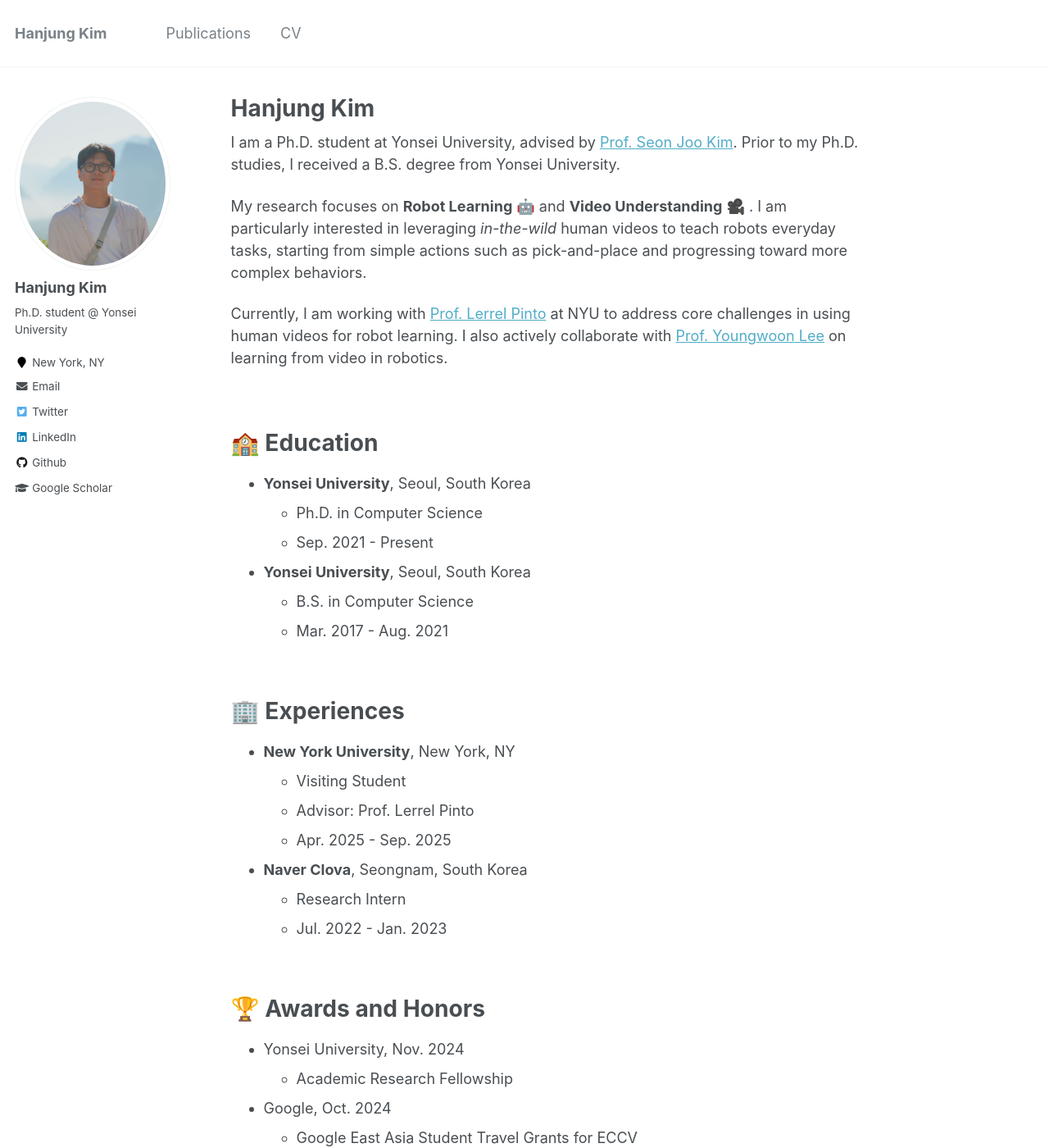
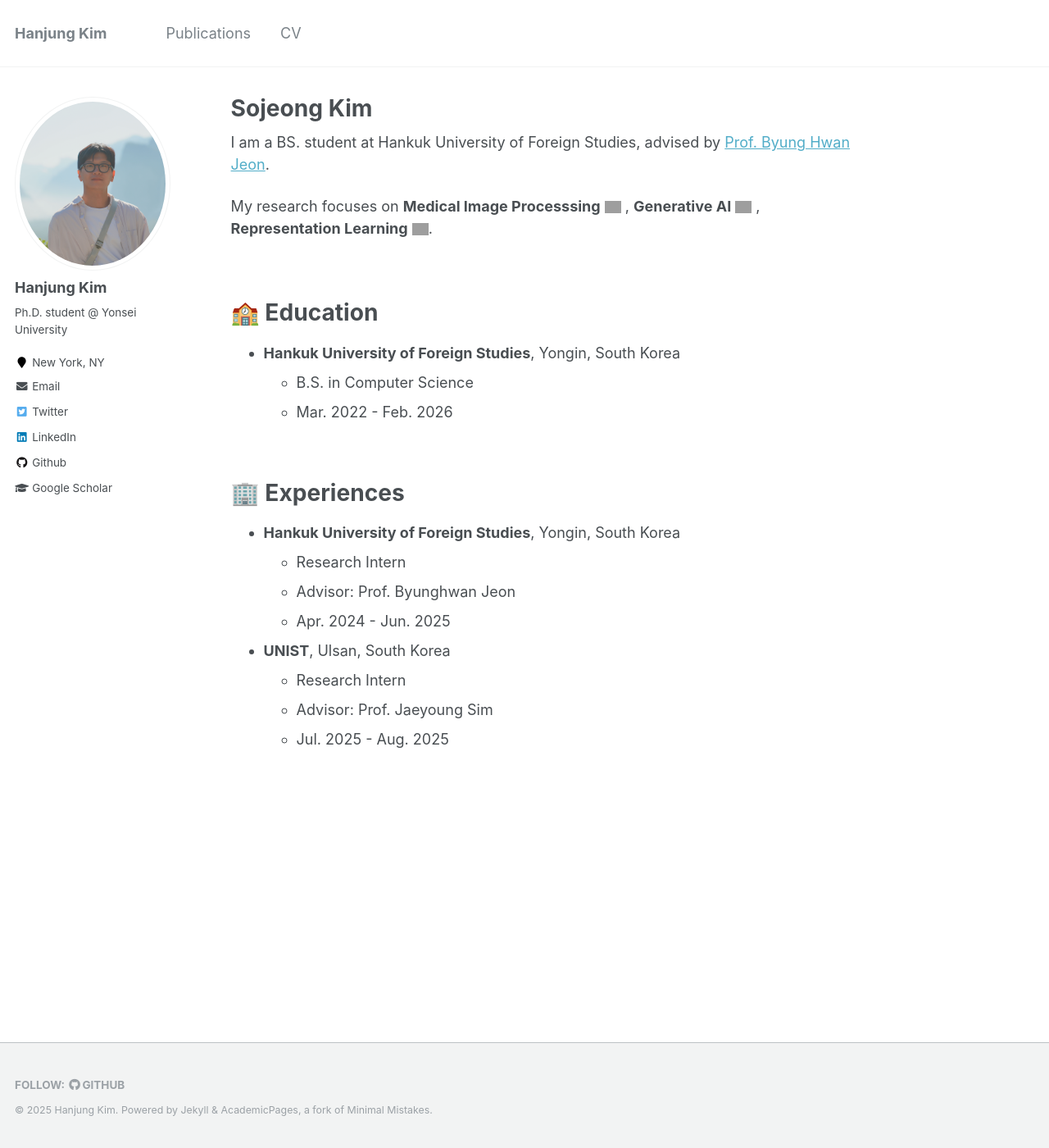
Before and after one commit to sooo03/sooo03.github.io, a Jekyll site: the page built from _pages/about.md, in a window 1280 px wide and 1400 px high. Shown: the whole window at 82% size. Built offline with Jekyll 4.4.1, drawn with Linux system fonts in a browser that asks for light colours; some of the changed text lies outside the part shown; grey boxes are pictures that could not be loaded.

Commit message:
Update about.md

```diff
--- a/_pages/about.md
+++ b/_pages/about.md
@@ -1,6 +1,6 @@
 ---
 permalink: /
-title: 'Hanjung Kim'
+title: 'Sojeong Kim'
 excerpt: 'About me'
 author_profile: true
 redirect_from:
@@ -8,40 +8,36 @@ redirect_from:
   - /about.html
 ---
 
-I am a Ph.D. student at Yonsei University, advised by [Prof. Seon Joo Kim](https://sites.google.com/site/seonjookim/).
-Prior to my Ph.D. studies, I received a B.S. degree from Yonsei University.
+I am a BS. student at Hankuk University of Foreign Studies, advised by [Prof. Byung Hwan Jeon](https://).
 
-My research focuses on **Robot Learning** 🤖 and **Video Understanding** 🎥	.
-I am particularly interested in leveraging <i>in-the-wild</i> human videos to teach robots everyday tasks, starting from simple actions such as pick-and-place and progressing toward more complex behaviors.
-
-Currently, I am working with [Prof. Lerrel Pinto](https://www.lerrelpinto.com) at NYU to address core challenges in using human videos for robot learning.
-I also actively collaborate with [Prof. Youngwoon Lee](https://youngwoon.github.io) on learning from video in robotics.
+My research focuses on **Medical Image Processsing** <img width="20" height="20" alt="image" src="https://github.com/user-attachments/assets/0ec64f8d-4895-4393-8a26-18d6281b7d66" />
+, **Generative AI** <img width="20" height="20" alt="image" src="https://github.com/user-attachments/assets/eb91d678-fe8d-4194-ac9f-dc646360572e" />
+, **Representation Learning** <img width="20" height="20" alt="image" src="https://github.com/user-attachments/assets/01f76511-6ac4-4b13-bbab-4091a27201d9" />.
 
 <br/>
 
 # 🏫 Education
 
-- **Yonsei University**, Seoul, South Korea
-  - Ph.D. in Computer Science
-  - Sep. 2021 - Present
-- **Yonsei University**, Seoul, South Korea
+- **Hankuk University of Foreign Studies**, Yongin, South Korea
   - B.S. in Computer Science
-  - Mar. 2017 - Aug. 2021
+  - Mar. 2022 - Feb. 2026
 
 <br/>
 
 # 🏢 Experiences
 
-- **New York University**, New York, NY
-  - Visiting Student
-  - Advisor: Prof. Lerrel Pinto
-  - Apr. 2025 - Sep. 2025
-- **Naver Clova**, Seongnam, South Korea
+- **Hankuk University of Foreign Studies**, Yongin, South Korea
   - Research Intern
-  - Jul. 2022 - Jan. 2023
+  - Advisor: Prof. Byunghwan Jeon
+  - Apr. 2024 - Jun. 2025
+- **UNIST**, Ulsan, South Korea
+  - Research Intern
+  - Advisor: Prof. Jaeyoung Sim
+  - Jul. 2025 - Aug. 2025
 
 <br/>
 
+<!--
 # 🏆 Awards and Honors
 - Yonsei University, Nov. 2024
   - Academic Research Fellowship
@@ -55,5 +51,4 @@ I also actively collaborate with [Prof. Youngwoon Lee](https://youngwoon.github.
   - BMVC, ACCV, ECCV, ICLR, CVPR, ICCV, CoRL
 - Journal
   - TPAMI, IJCV
-
-<!-- # ✏️ Academic Activities -->
+-->
```
